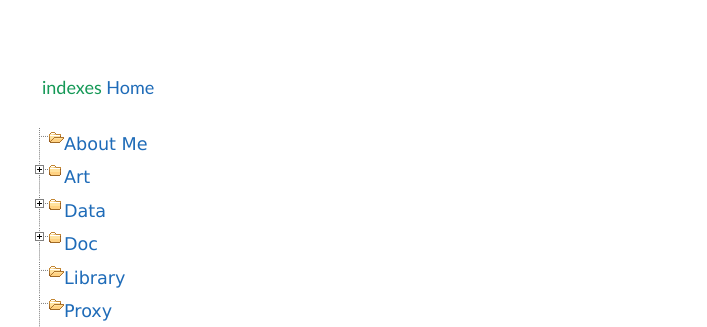
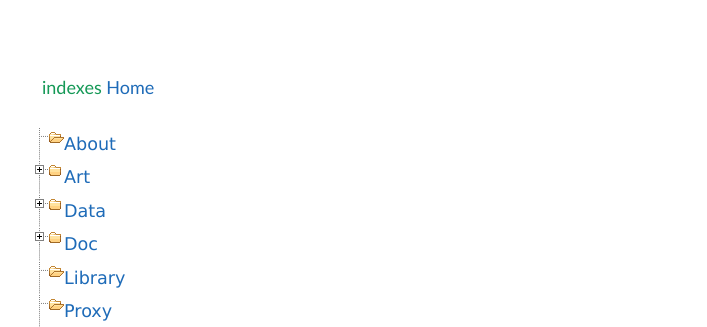
Before and after one commit to AmbroseRen/test, a Jekyll site: the page built from indexes.md, in a window 1280 px wide. Shown: the top 327 px of the page, without its empty margins (192-899 px from the left). Built offline with Jekyll 4.4.1, drawn with Linux system fonts in a browser that asks for light colours; our own code applies the rules of GitHub Pages for plain Markdown files; the repository's description, which GitHub fills in, is left out.

Commit message:
Update indexes.md

```diff
--- a/indexes.md
+++ b/indexes.md
@@ -21,7 +21,7 @@
 
 <div>
 <ul id="treeview" class="filetree">
-    <li><span class="folder"><a href="https://ambroseren.github.io/test/About/index.html">About Me</a></span></li>
+    <li><span class="folder"><a href="https://ambroseren.github.io/test/About/index.html">About</a></span></li>
     <li class="closed"><span class="folder"><a href="https://ambroseren.github.io/test/Art/">Art</a></span>
         <ul>
             <li><span class="file"><a href="https://ambroseren.github.io/test/Art/Animes/index.html">Animes</a></span></li>
```
